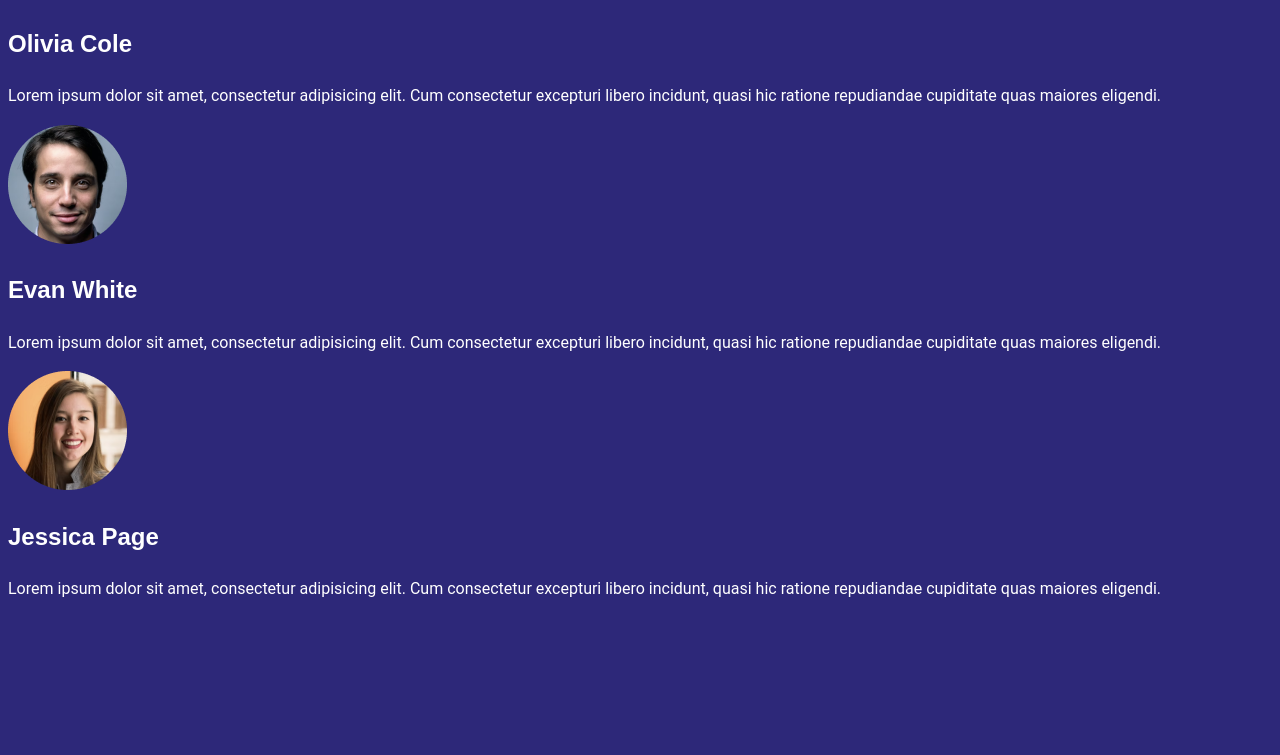
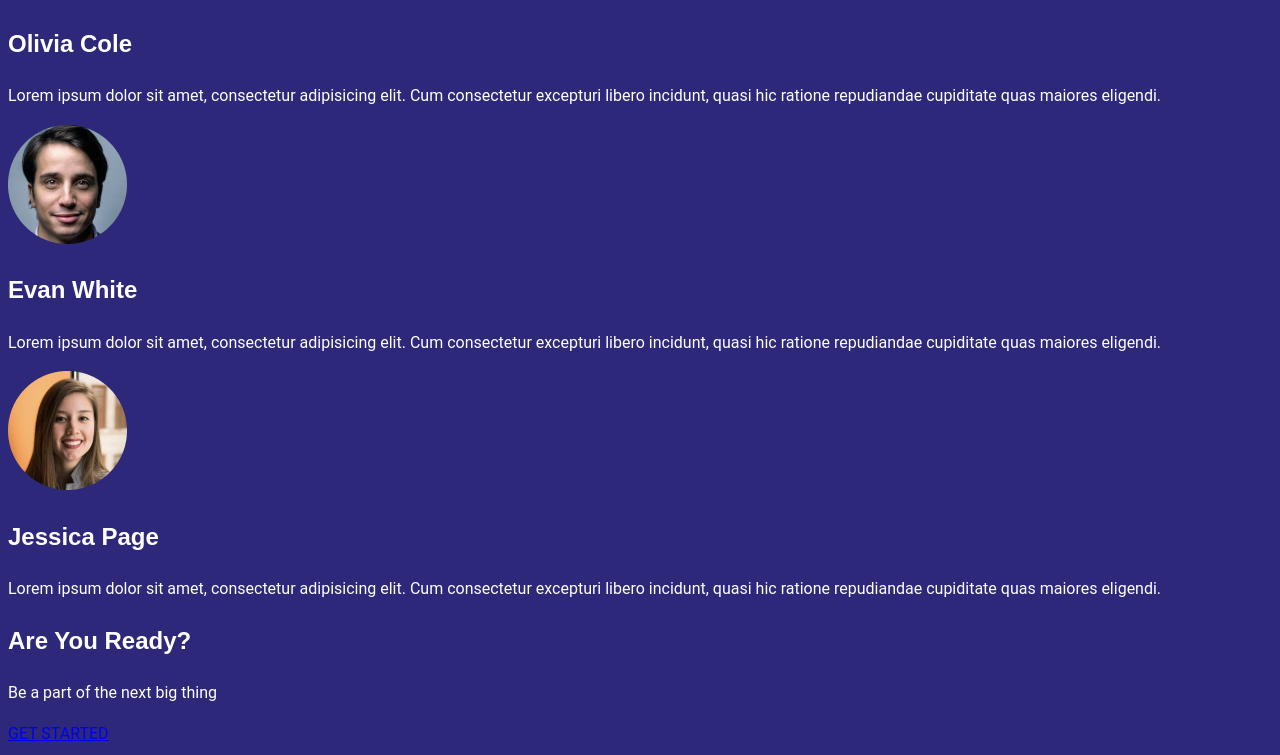
Before and after one commit to ann562/figmatocode2, a website: page docs/index.html in a window 1280 px wide. Shown: the part 1091-1846 px from the top of the page. Before the commit the page ends 1709 px from the top, so only its background shows below. Drawn offline with Linux system fonts and the light colour scheme.

Commit message:
call to action html

```diff
--- a/docs/index.html
+++ b/docs/index.html
@@ -78,6 +78,14 @@
     </div>
 
    </section>
+   <section class="hero_center ready">
+    <div class="hero-content">
+        <h2>Are you Ready?</h2>
+        <p>Be a part of the next big thing</p>
+        <a href="#" class="pill-link-black-button">GET STARTED</a>
+    </div>
+   </section>
+
    </main>
 
 </body>
```
